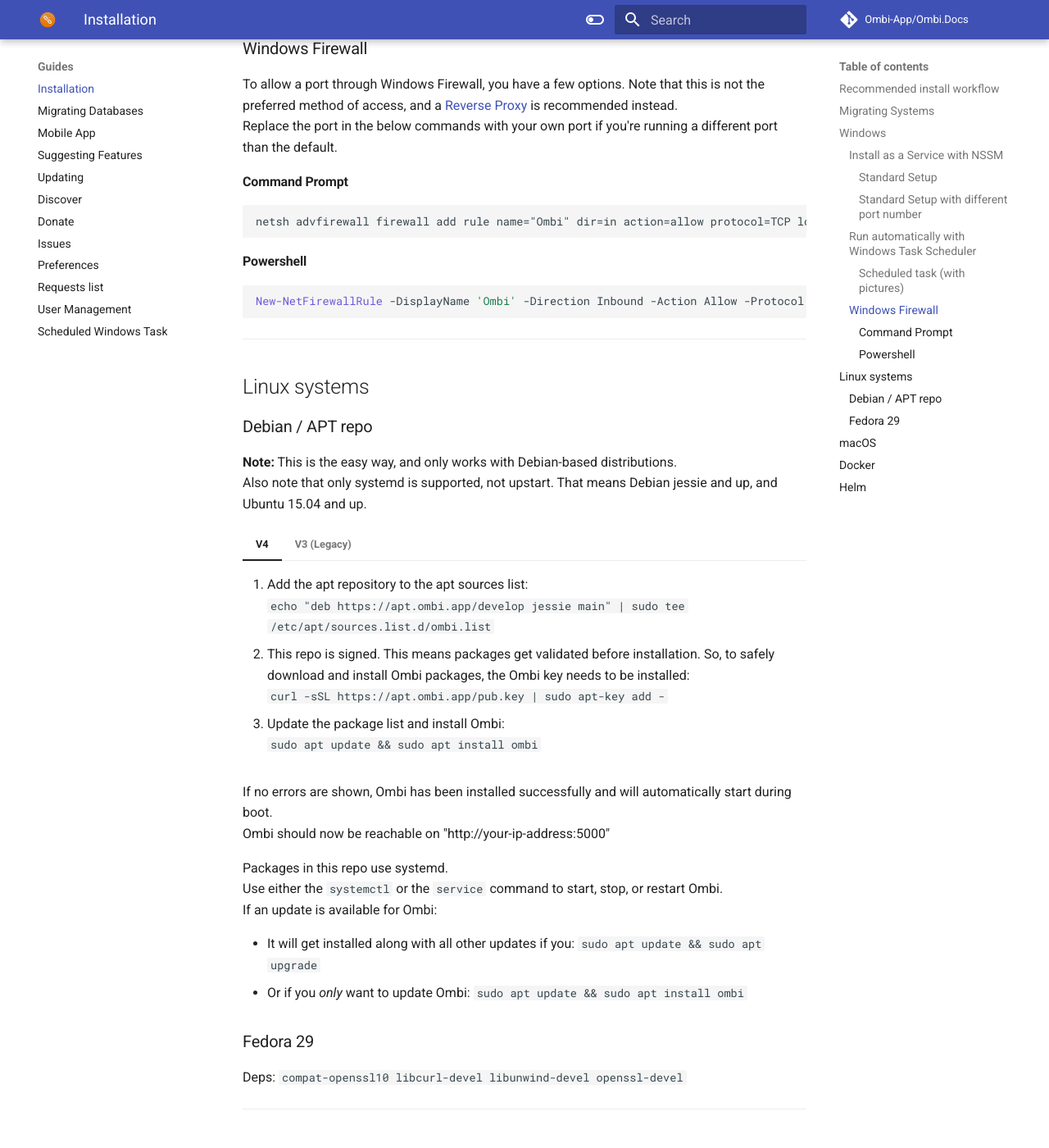
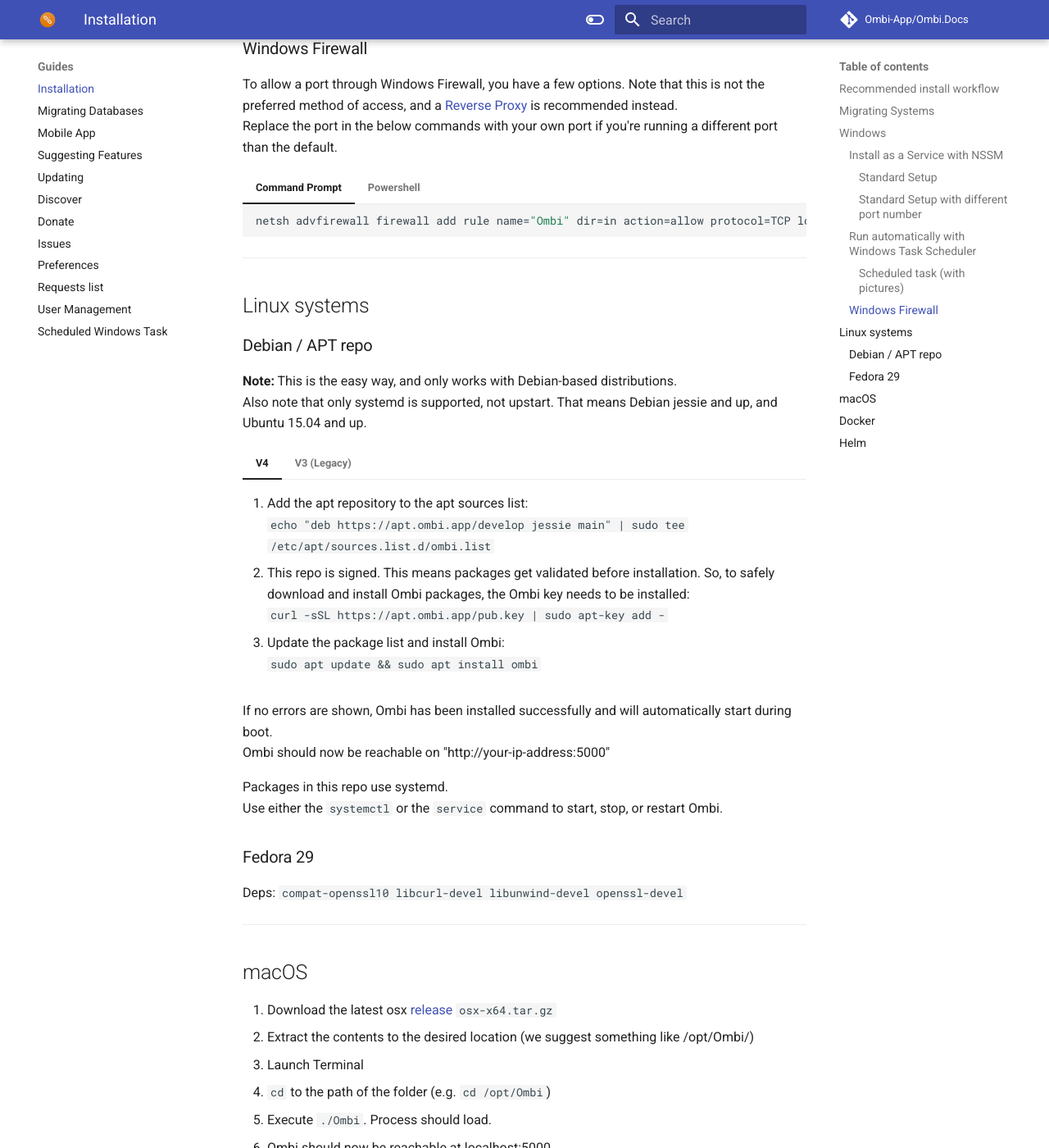
Before and after one commit to Ombi-app/Ombi.Docs, an MkDocs documentation site: the page built from docs/guides/installation.md, in a window 1280 px wide and 1400 px high, scrolled down 3847 px. Shown: the whole window at 82% size. Built offline with MkDocs 1.6.1 and Material for MkDocs 9.7.7, drawn with Linux system fonts in a browser that asks for light colours; comment, search, counter and statistics services are not loaded.

Commit message:
tab windows firewall update default firewall port

````diff
--- a/docs/guides/installation.md
+++ b/docs/guides/installation.md
@@ -105,17 +105,17 @@
 Note that this is not the preferred method of access, and a [Reverse Proxy](../../info/reverse-proxy) is recommended instead.
 Replace the port in the below commands with your own port if you're running a different port than the default.
 
-#### Command Prompt
+=== "Command Prompt"
 
-```cmd
-netsh advfirewall firewall add rule name="Ombi" dir=in action=allow protocol=TCP localport=3579
-```
+    ```batch
+    netsh advfirewall firewall add rule name="Ombi" dir=in action=allow protocol=TCP localport=5000
+    ```
 
-#### Powershell
+=== "Powershell"
 
-```powershell
-New-NetFirewallRule -DisplayName 'Ombi' -Direction Inbound -Action Allow -Protocol TCP -LocalPort @('3579')
-```
+    ```powershell
+    New-NetFirewallRule -DisplayName 'Ombi' -Direction Inbound -Action Allow -Protocol TCP -LocalPort @('5000')
+    ```
 
 ***
 
@@ -147,12 +147,6 @@
 
 Packages in this repo use systemd.
 Use either the `systemctl` or the `service` command to start, stop, or restart Ombi.
-If an update is available for Ombi:
-
-* It will get installed along with all other updates if you:
- `sudo apt update && sudo apt upgrade`
-* Or if you _only_ want to update Ombi:
- `sudo apt update && sudo apt install ombi`
 
 ### Fedora 29
 
````
